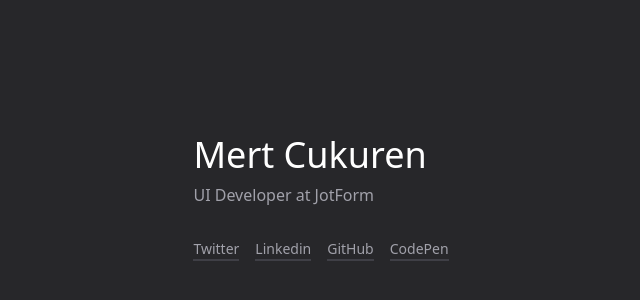
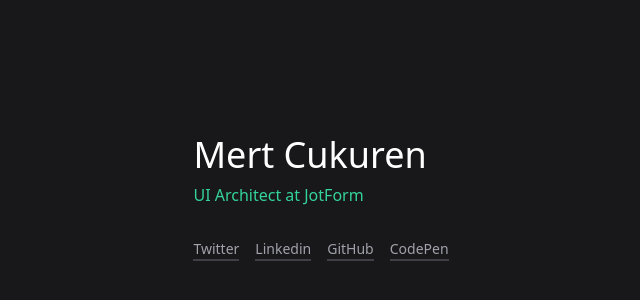
Before and after one commit to mertJF/mert.dev, a Next.js app: page / in a window 1280 px wide. Shown: the part 202-502 px from the top of the page, without its empty margins (319-959 px from the left). Built offline with nearby package versions, Linux system fonts and the light colour scheme.

Commit message:
UI Developer -> UI Architect

```diff
--- a/pages/index.js
+++ b/pages/index.js
@@ -2,14 +2,14 @@ import Head from 'next/head'
 
 export default function Home() {
   return (
-    <div className="bg-gray-800 text-white h-screen overflow-hidden grid place-items-center content-center text-left">
+    <div className="bg-gray-900 text-white h-screen overflow-hidden grid place-items-center content-center text-left">
       <Head>
-        <title>Mert Cukuren — UI Developer</title>
+        <title>Mert Cukuren — UI Architect</title>
         <link rel="icon" href="/favicon.ico" />
       </Head>
       <div className="flex flex-col">
         <h1 className="text-4xl">Mert Cukuren</h1>
-        <h2 className="mt-2 text-gray-400">UI Developer at JotForm</h2>
+        <h2 className="mt-2 text-green-400">UI Architect at JotForm</h2>
         <div className="flex space-x-4 mt-8">
           <a href="https://twitter.com/knyttneve" className="text-gray-400 border-b-2 border-gray-700 text-sm hover:text-white" target="_blank">Twitter</a>
           <a href="https://linkedin.com/in/mertcukuren" className="text-gray-400 border-b-2 border-gray-700 text-sm hover:text-white" target="_blank">Linkedin</a>
```
